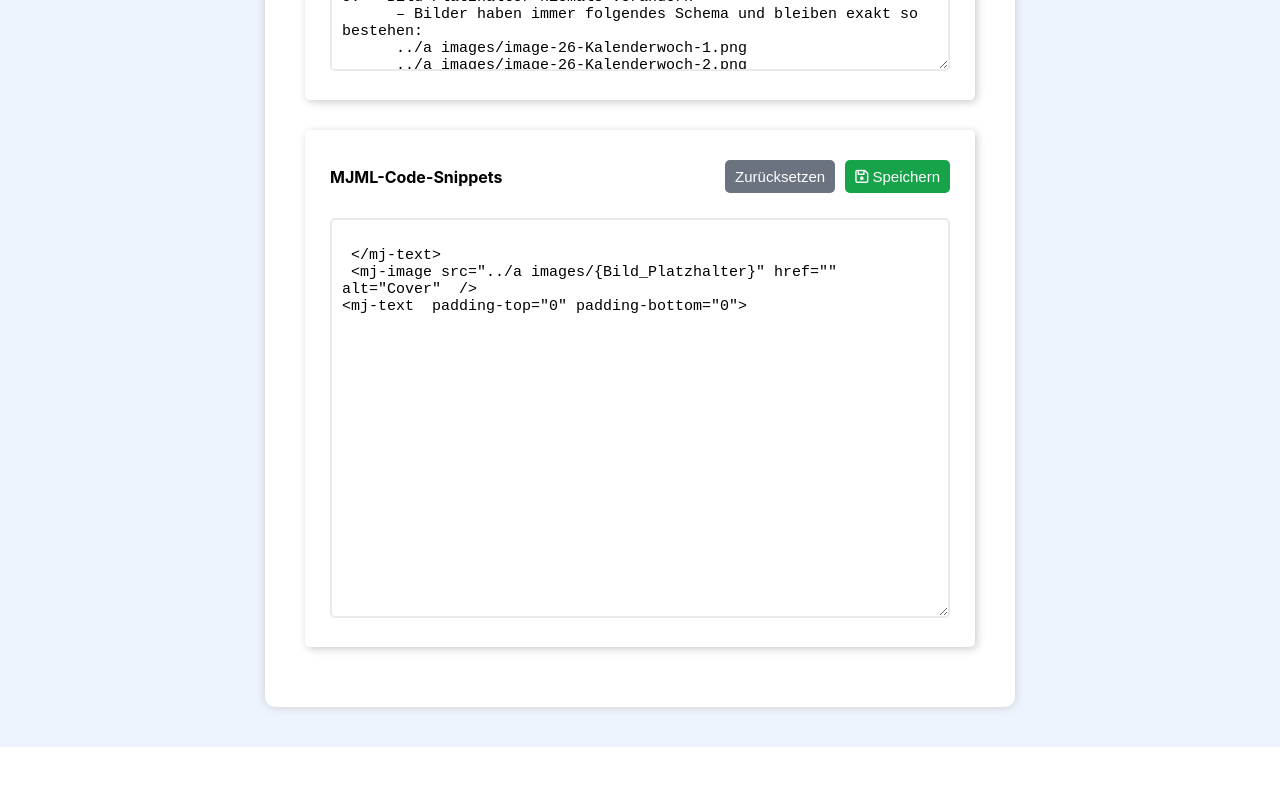
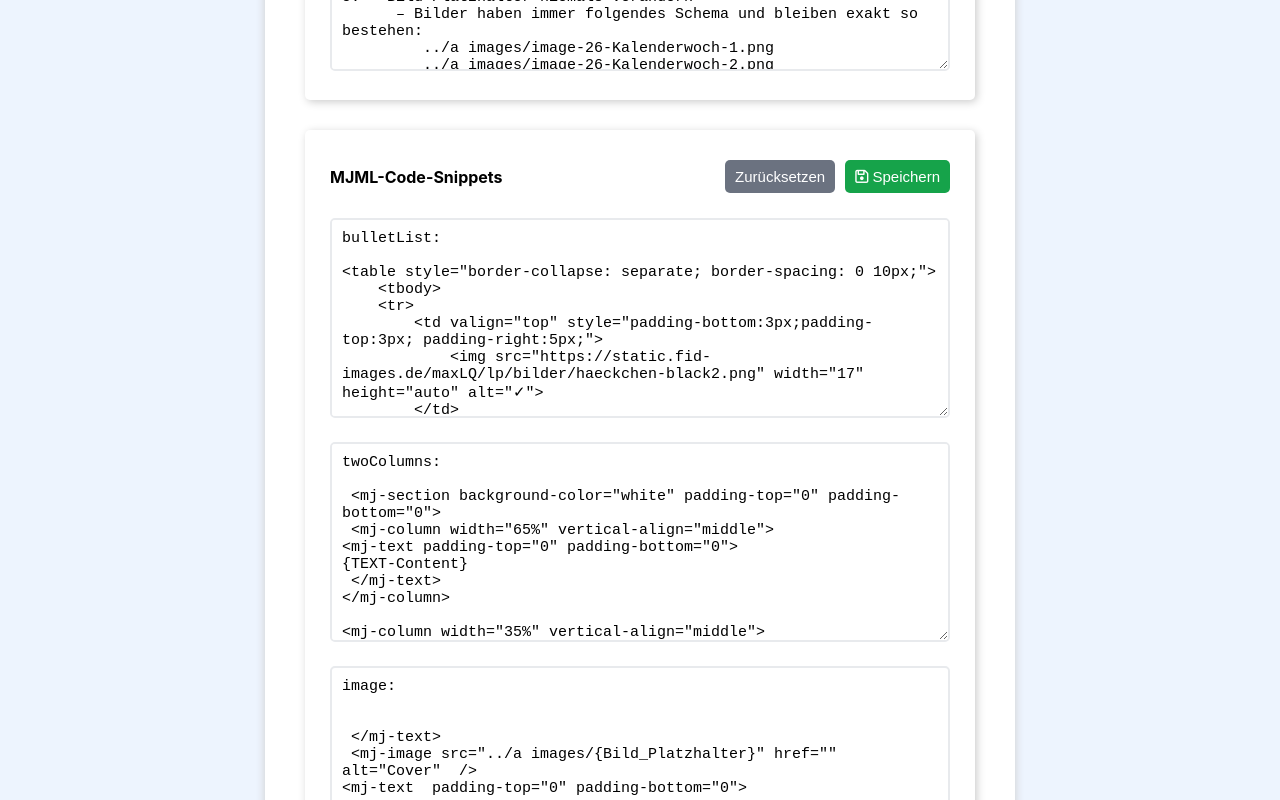
Before and after one commit to Alabed98/MJML-Generator, a React (Create React App) app: page /promptsEdit in a window 1280 px wide. Shown: the part 660-1460 px from the top of the page. Before the commit the page ends 1407 px from the top, so only its background shows below. Built offline with nearby package versions, Linux system fonts and the light colour scheme.

Commit message:
promptsseite angepasst

```diff
--- a/src/components/KIRules.js
+++ b/src/components/KIRules.js
@@ -67,8 +67,9 @@ ABSOLUT VERBINDLICHE REGELN
 
 5. **Bild-Platzhalter niemals verändern
       – Bilder haben immer folgendes Schema und bleiben exakt so bestehen:
-      ../a images/image-26-Kalenderwoch-1.png
-      ../a images/image-26-Kalenderwoch-2.png
+         ../a images/image-26-Kalenderwoch-1.png
+         ../a images/image-26-Kalenderwoch-2.png
+         usw.
 
 6. **ÜBERSCHRIFTEN als <p> Tags mit font-size**:
    - H1 = <p style="margin:15px 0; font-size:21px;"><strong>Text</strong></p>
@@ -92,6 +93,8 @@ ABSOLUT VERBINDLICHE REGELN
 
 12. **Mehrere aufeinanderfolgende <p>-Tags dürfen NICHT aufgeteilt werden
       – Zwischen ihnen darf kein mj-text geschlossen und neu geöffnet werden.
+
+13. **Bilder oder Buttons, die vor, nach oder zwischen zusammengehörenden <p>-Tags stehen, dürfen die bestehende mj-columns- bzw. mj-section-Struktur NICHT unterbrechen. Verwende dafür ausschließlich die vorgesehenen MJML-Snippets.
 
 VERFÜGBARE MJML-TEMPLATES:
 
--- a/src/components/PromptsEdit.css
+++ b/src/components/PromptsEdit.css
@@ -40,3 +40,7 @@
     border-radius: 5px;
     color:black
 }
+
+.textAreaSnippet{
+    max-height: 200px;
+}
--- a/src/components/PromptsEdit.js
+++ b/src/components/PromptsEdit.js
@@ -43,7 +43,10 @@ function EditBox() {
                 </div>
             </div>
 
-            <textarea className='textArea' value={MJML_Snippets.image}> </textarea>
+            {Object.keys(MJML_Snippets).map((key)=>{
+                return <textarea className='textArea textAreaSnippet' value={key + ':\n\n' +MJML_Snippets[key]}> </textarea>
+            })}
+
         </div>
     </>)
 }
```
